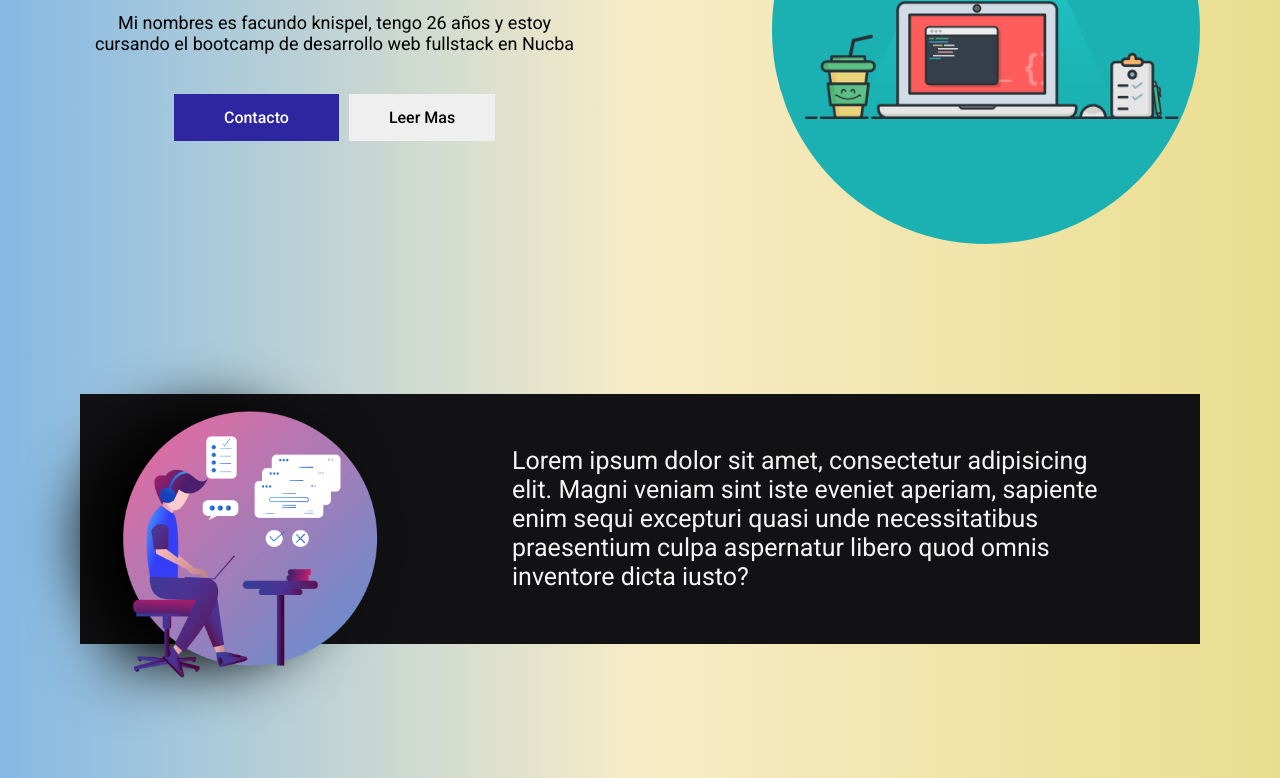
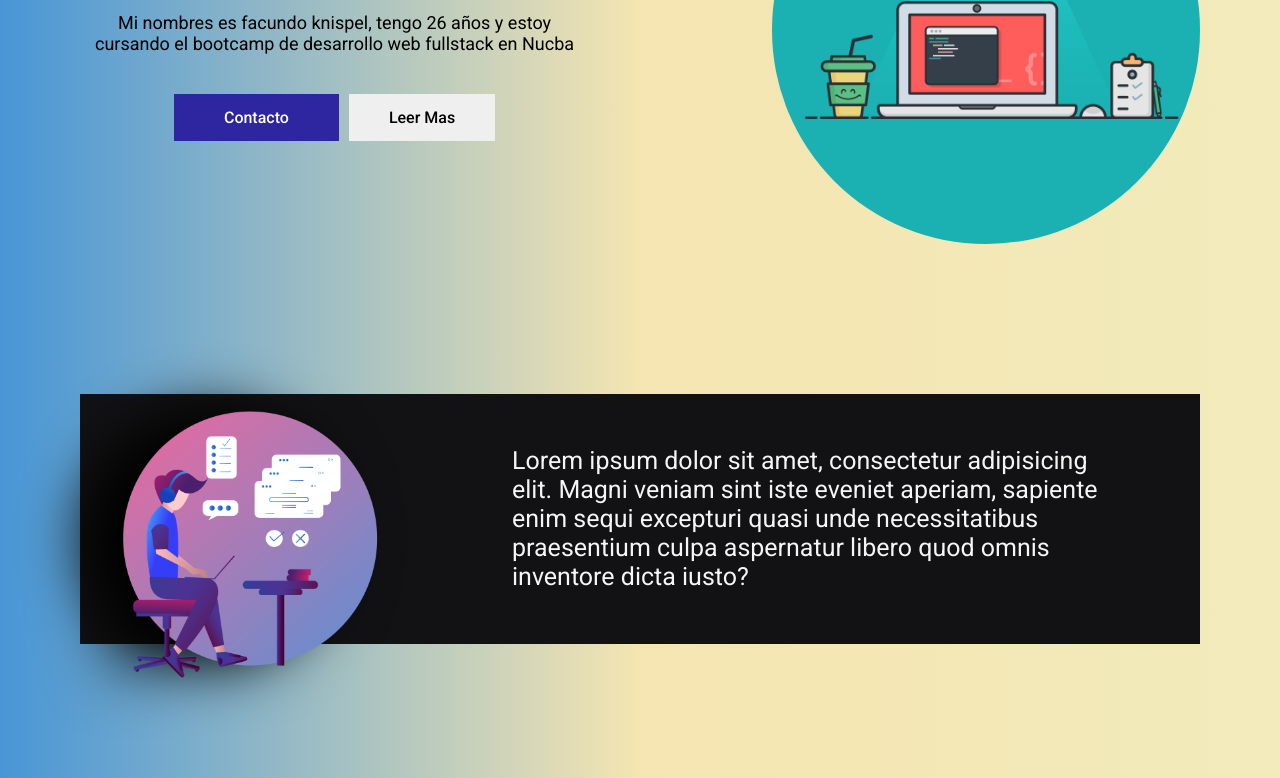
Before and after one commit to facuknispel12/landingpage-actualizada, a plain HTML site: page index.html in a window 1280 px wide. Shown: the part 404-1182 px from the top of the page. Drawn offline with Linux system fonts and the light colour scheme.

Commit message:
cambios en el background

```diff
--- a/styles.css
+++ b/styles.css
@@ -10,7 +10,7 @@
 }
 
 body{
-    background: linear-gradient( 90deg,#1076ca83,#f1dc968a,#e6d87cda);
+    background: linear-gradient( 90deg,#1076cac4,#f1dc96bd,#e6d87c85);
 }
 
 
```
